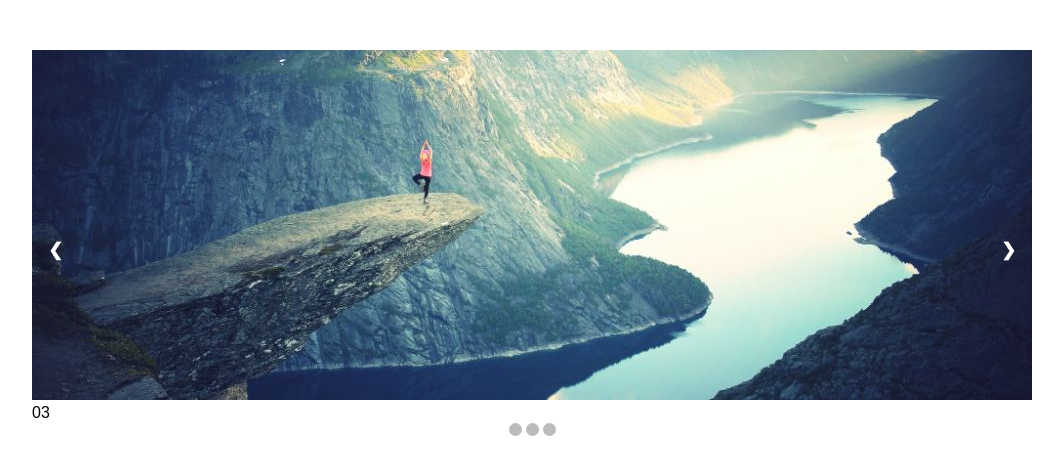
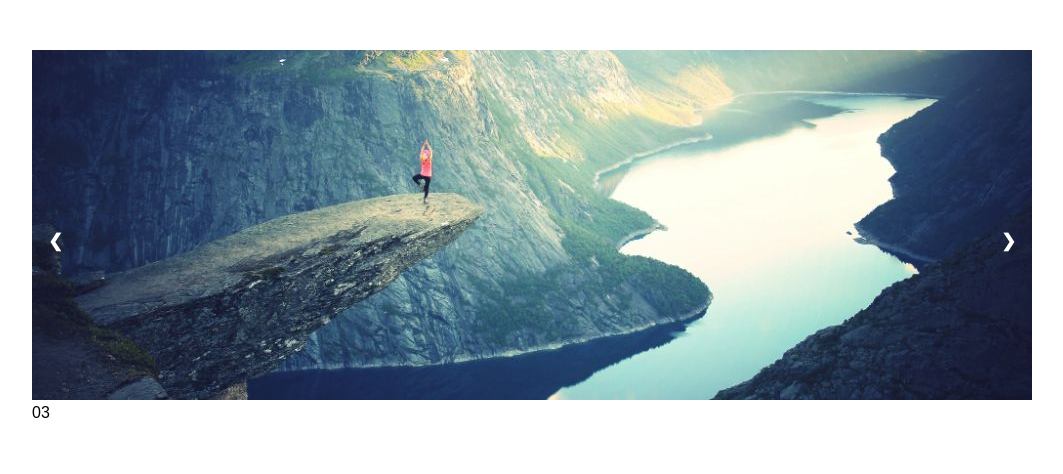
Before and after one commit to ilya89forrails/react_repo, a React (Create React App) app: page / in a window 1280 px wide. Shown: the top 474 px of the page, without its empty margins (133-1196 px from the left). Built offline with nearby package versions, Linux system fonts and the light colour scheme.

Commit message:
dots_problem

```diff
--- a/src/App.css
+++ b/src/App.css
@@ -60,7 +60,7 @@
 	transition: background-color 0.6s ease;
 }
 
-.active, dot:hover{
+.active, .dot:hover{
 	background-color: #717171;
 }
 
--- a/src/App.js
+++ b/src/App.js
@@ -18,6 +18,7 @@ class App extends Component{
     };
     this.plusSlides = this.plusSlides.bind(this);
     this.minusSlides = this.minusSlides.bind(this);
+    this.showDots = this.showDots.bind(this);
   }
 
 
@@ -37,6 +38,13 @@ class App extends Component{
 	}
 }
 
+ showDots(){
+ 	SLIDES.forEach(function(item, i, arr) {
+  		return <Dot />;
+	})
+}
+
+
 render() {
     return (
       <div className="App">
@@ -50,9 +58,7 @@ render() {
         		<a className="prev" onClick={this.minusSlides}>&#10094;</a>
         		<a className="next" onClick={this.plusSlides}>&#10095;</a>
         		<div className="dots">
-        			<span className="dot" onClick=""></span>
-        			<span className="dot" onClick=""></span>
-        			<span className="dot" onClick=""></span>
+        			{this.showDots}
         		</div>
         	</div>
         </div>
@@ -62,4 +68,19 @@ render() {
 }
 
 
+
+class Dot extends Component{
+	render(){
+		return <span className="dot" onClick=""></span>;
+	}
+}
+
+
+
+
+
+
+
+
+
 export default App;
```
